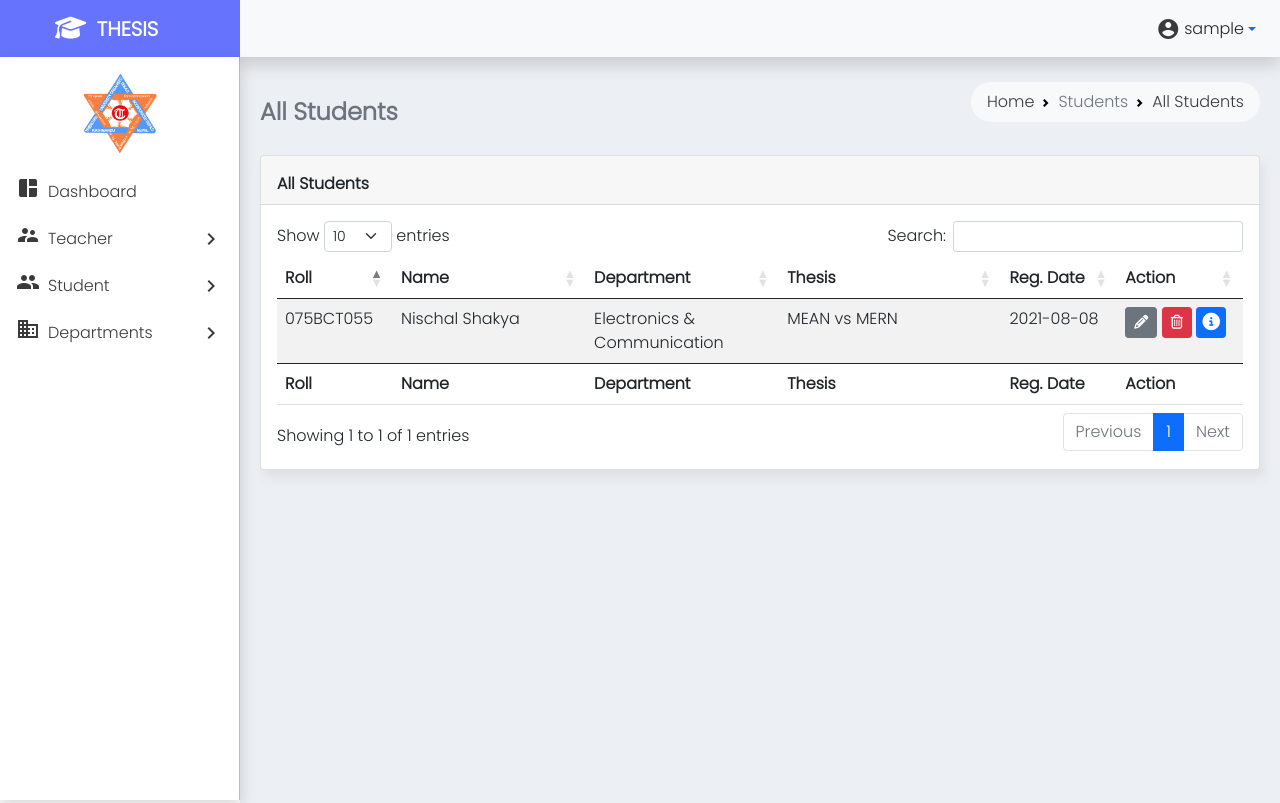
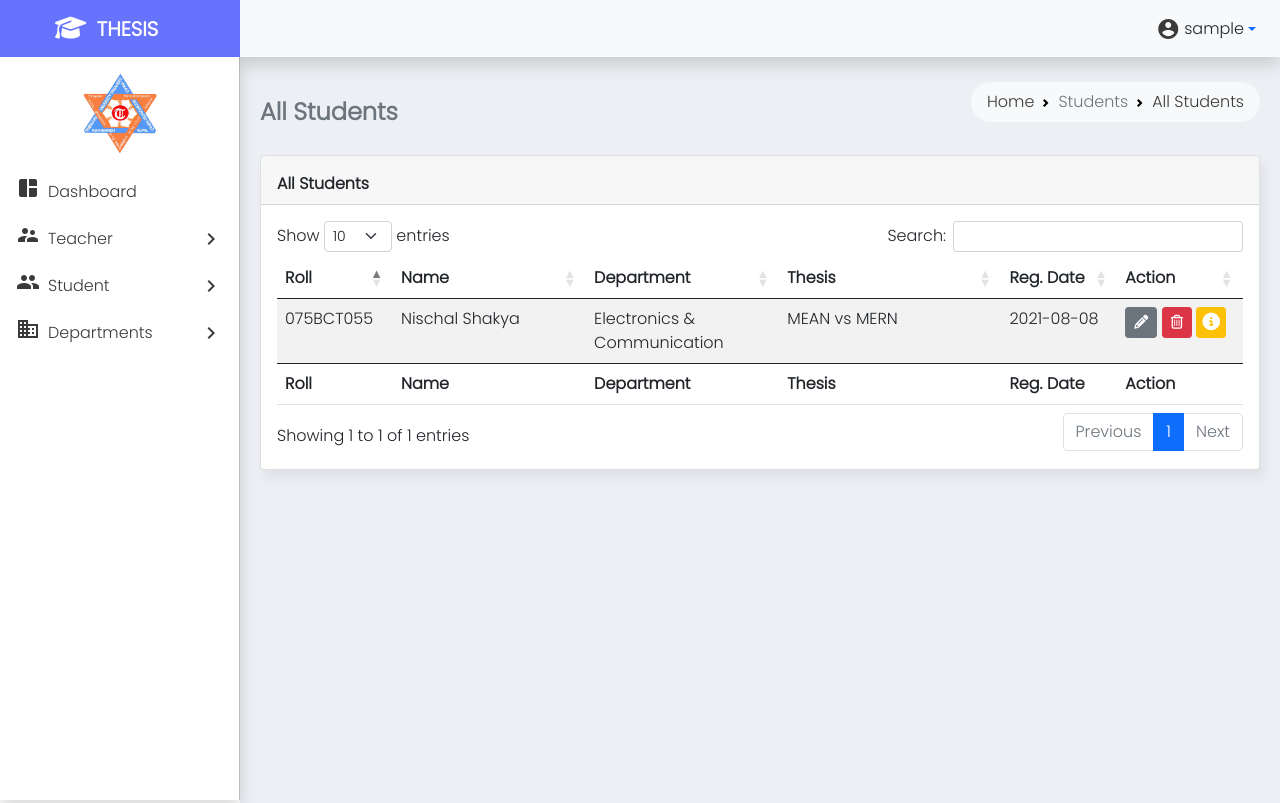
Before and after one commit to Nischal2015/project, a PHP site: page /allstudents.php in a window 1280 px wide. Shown: the top 803 px of the page. Run offline with PHP 8.4, Linux system fonts and the light colour scheme; the visitor is signed in with stand-in values (Sample User, id 1); data comes from the database, SQL or seed files in the repository; data that the repository does not hold is empty; some libraries are stand-ins or nearby versions.

Commit message:
deployed code

```diff
--- a/allstudents.php
+++ b/allstudents.php
@@ -179,7 +179,7 @@ if (!isset($_SESSION['loggedin']) || $_SESSION['loggedin']!=true) {
                                                     </button>
                                                     <button type="button" class="delete btn btn-danger btn-sm" id=d'. e($row['student_id']) .' data-bs-toggle="tooltip" data-bs-placement="bottom" title="Delete"><i class="fa fa-trash-o"></i>
                                                     </button>
-                                                    <a role="button" href="studentdetails.php?id='. e($row['student_id']) .'" class="information btn btn-primary btn-sm" id='. e($row['student_id']) .' title="Details" style="padding: 4px 5px !important;">
+                                                    <a role="button" href="studentdetails.php?id='. e($row['student_id']) .'" class="information btn btn-warning btn-sm" id='. e($row['student_id']) .' title="Details" style="padding: 4px 5px !important;">
                                                     <i class="fa fa-info-circle fa-lg" style="color: #ffffff !important;"></i>
                                                     </button>
                                                 </td>
```
